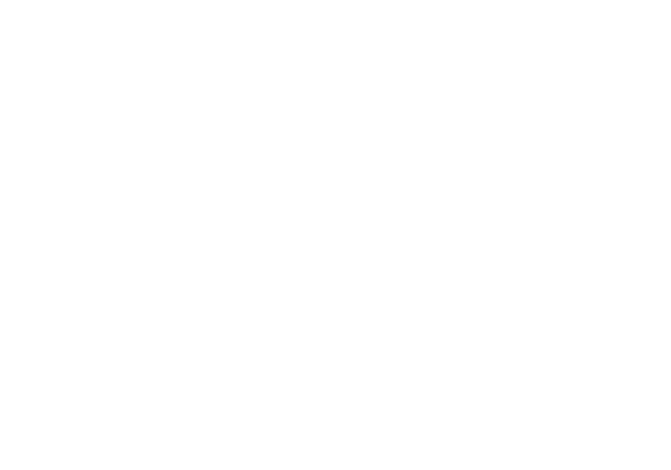
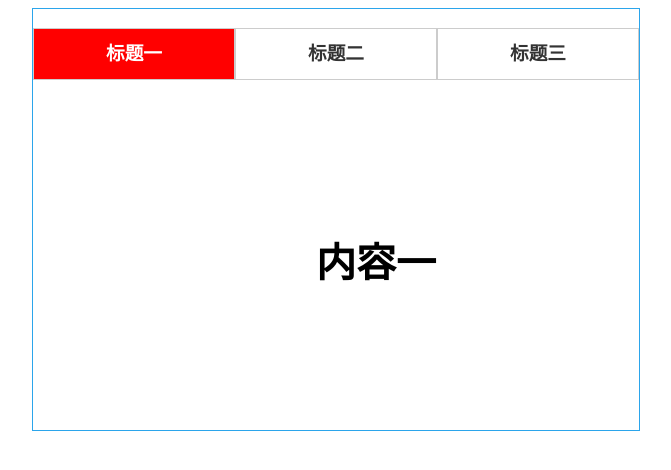
Before and after one commit to lujun1997/lujun1997.github.io, a plain HTML site: page index.html in a window 1280 px wide. Shown: the whole page, without its empty margins (304-975 px from the left). Drawn offline with Linux system fonts and the light colour scheme.

Commit message:
Update index.html

```diff
--- a/index.html
+++ b/index.html
@@ -2,29 +2,129 @@
 <html lang="en">
 <head>
     <meta charset="UTF-8">
-    <title>对象的概念</title>
+    <title>选项卡切换页面结构</title>
+    <link rel="stylesheet" href="reset.css">
+    <style>
+        #outer{
+            width: 606px;
+            margin: 0 auto;
+            border: 1px solid #2ba5eb;
+        }
+        #title{
+            overflow: hidden;
+        }
+        #title>h3{
+            width: 200px;
+            border: 1px solid #ccc;
+            height: 50px;
+            text-align: center;
+            line-height: 50px;
+            color: #333;
+            float: left;
+        }
+        #con{
+
+        }
+        #con>li{
+            width: 606px;
+            height: 300px;
+            text-align: center;
+            line-height: 300px;
+            font-size: 40px;
+            font-weight: bold;
+            display: none;
+        }
+        #title>.active{
+            background-color: red;
+            color: #fff;
+        }
+        #con>.show{
+            display: block;
+        }
+    </style>
+
 </head>
 <body>
-<script>
-    for (var i = 0; i < 5; i++) {
-        setTimeout(function () {
-            console.log(i);
-        },i)
-    }
+    <div id="outer">
+        <div id="title">
+            <h3 class="active">标题一</h3>
+            <h3>标题二</h3>
+            <h3>标题三</h3>
+        </div>
+        <ul id="con">
+            <li class="show">内容一</li>
+            <li>内容二</li>
+            <li>内容三</li>
+        </ul>
+    </div>
 
-    /*对象是一个复合值，将很多值（基本类型和对象类型）合并在一起
-    我们可以通过对象的属性名访问对象的属性中的值
-    属性名是标识符，使我们自己定义的
-    了解：js中的对象可以被称作为一种数据结构，hash（散列），散列表（hashtable），字典（dictionary）,关联数组（associative array）
-    */
-    /*在js中 对象分为3类：
-        1、内置对象：比如 数组  函数  日期 正则等等等
-        2、宿主对象：浏览器定义的  比如HTMLElement
-        3、自定义对象：我们自己定义的
+    <script>
+        /*
+            *选项卡切换
+         */
+        var oTitle = document.getElementById("title");
+        var oCon = document.getElementById("con");
+        var oH3s = oTitle.getElementsByTagName("h3");
+        var oLis = oCon.getElementsByTagName("li");
 
-    对象的属性分为两类：
-        1、自有属性：我们直接在对象中定义的属性
-        2、继承属性：在对象的原型中继承得来的属性*/
-</script>
+        // js目前没有方法获取一个元素在它父级中的下标
+        /*var obj = {};
+        obj.name = "lily";//给对象添加一个自定义属性 name 并赋值*/
+        // 我自己添加下标
+        //     1、元素也是对象，我们可以给元素添加自定义的属性index 并设置值
+        //     2、给元素扩展自定义对象 保存它的下标
+
+        /*for (var i = 0; i < oH3s.length; i++) {
+            oH3s[i].index = i;
+        }*/
+
+
+        // 外层这个for循环仍然是只绑定点击事件用的
+        for (var i = 0; i < oH3s.length; i++) {
+            // 这句话借用了 绑定事件的for循环，我们就可以少书写一个for循环
+            oH3s[i].index = i;
+
+            oH3s[i].onclick = function () {
+                // 里边这个for循环 仅仅是遍历所有的h3和li 然后清空样式
+                for (var i = 0; i < oH3s.length; i++) {
+                    oH3s[i].className = "";
+                    oLis[i].className = "";
+                }
+                this.className = "active";
+                // this这个元素是它父级中的下标为几，那么oLis的下标就是几
+                oLis[this.index].className = "show";
+
+            }
+        }
+
+       /* oH3s[2].onclick = function () {
+
+            for (var i = 0; i < oH3s.length; i++) {
+                oH3s[i].className = "";
+                oLis[i].className = "";
+            }
+            this.className = "active";
+            // this这个元素是它父级中的下标为几，那么oLis的下标就是几
+            oLis[this.a].className = "show";
+
+        }
+        oH3s[0].onclick = function () {
+            for (var i = 0; i < oH3s.length; i++) {
+                oH3s[i].className = "";
+                oLis[i].className = "";
+            }
+            this.className = "active";
+            oLis[this.a].className = "show";
+        }
+        oH3s[1].onclick = function () {
+            for (var i = 0; i < oH3s.length; i++) {
+                oH3s[i].className = "";
+                oLis[i].className = "";
+            }
+            this.className = "active";
+            oLis[this.a].className = "show";
+        }*/
+
+    </script>
 </body>
 </html>
```
